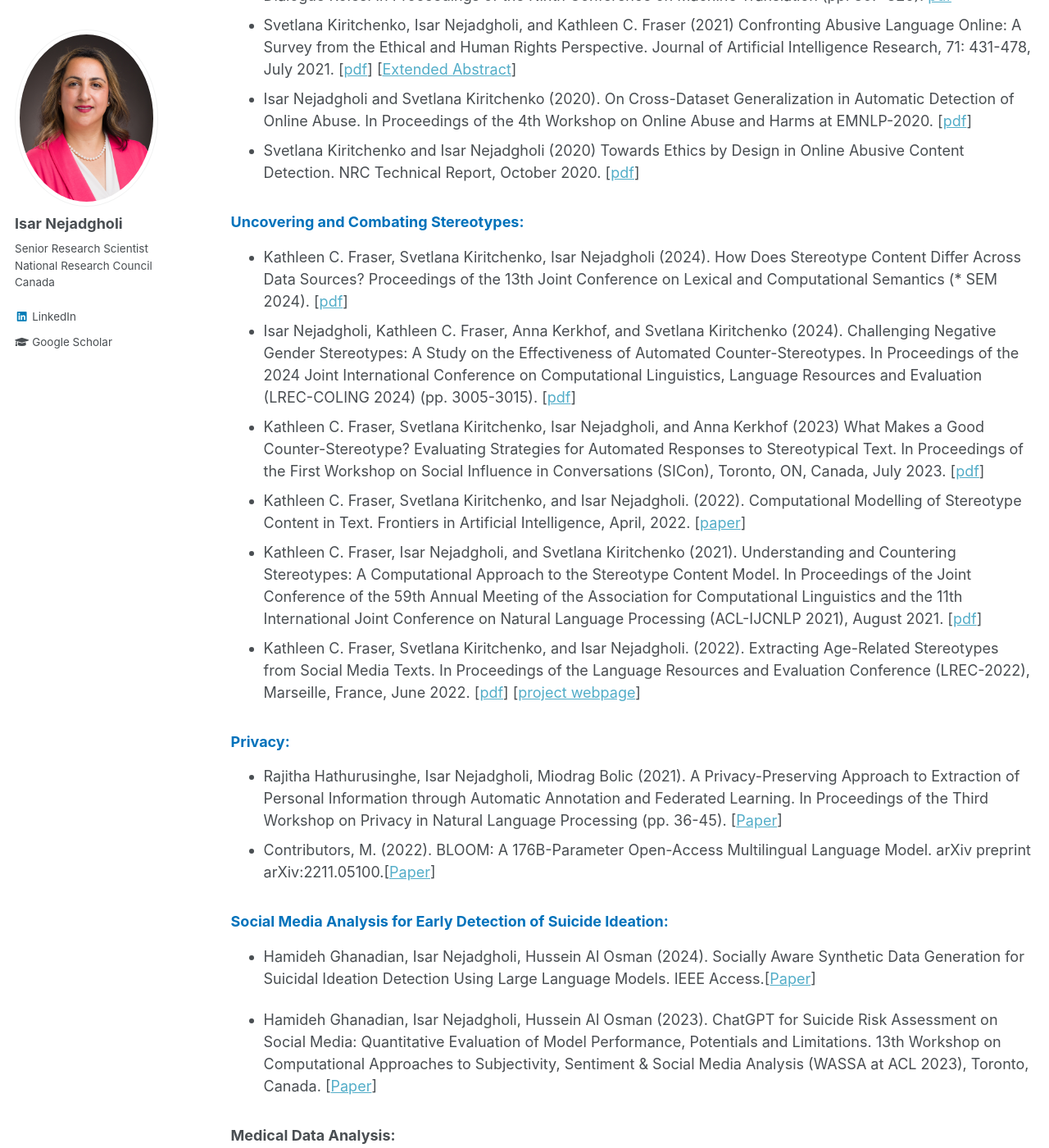
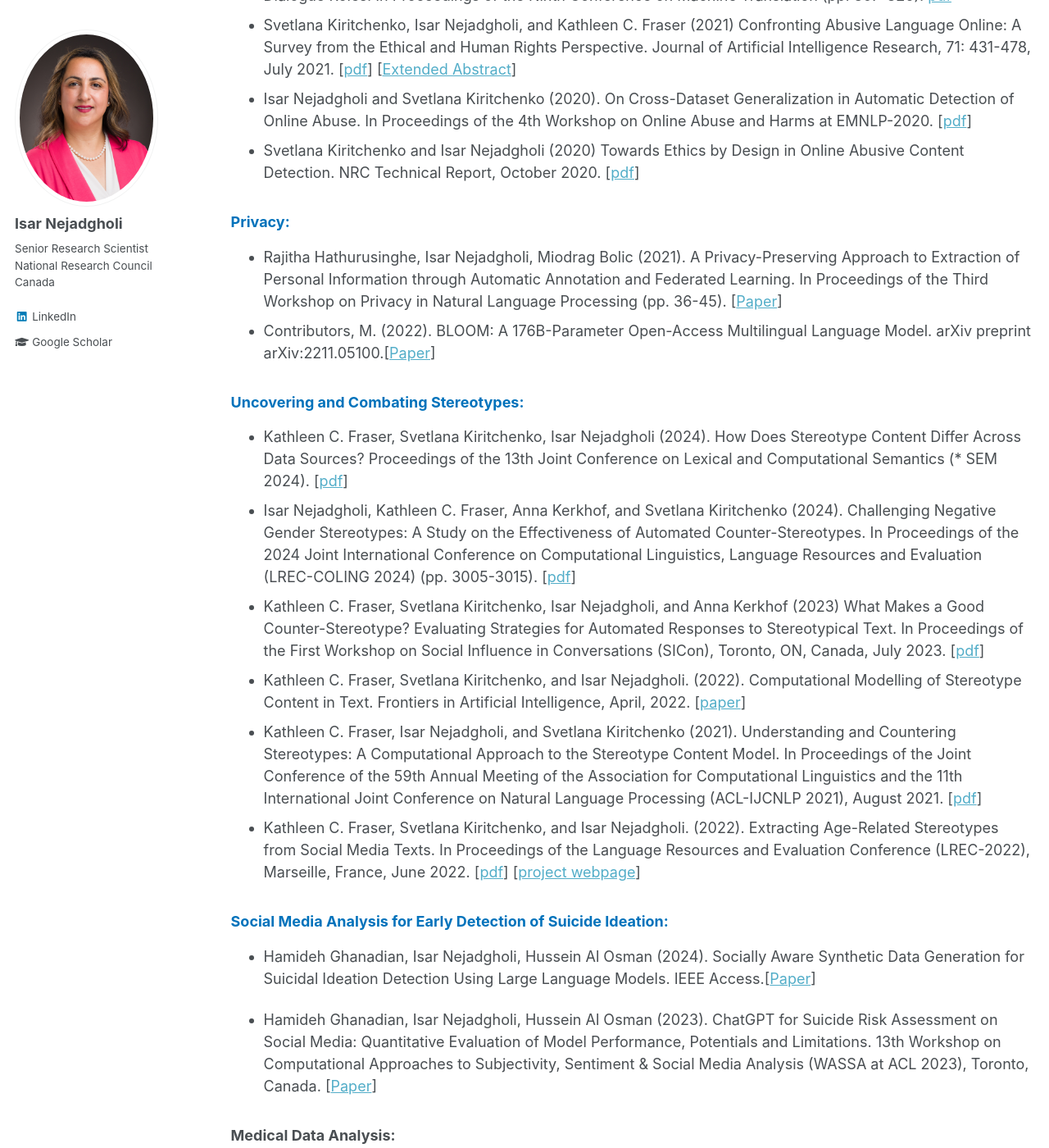
Before and after one commit to IsarNejad/IsarNejad.github.io, a Jekyll site: the page built from _pages/research.md, in a window 1280 px wide and 1400 px high, scrolled down 3905 px. Shown: the whole window at 82% size. Built offline with Jekyll 4.4.1, drawn with Linux system fonts in a browser that asks for light colours.

Commit message:
Update research.md

```diff
--- a/_pages/research.md
+++ b/_pages/research.md
@@ -93,6 +93,14 @@ author_profile: true
 - Isar Nejadgholi and Svetlana Kiritchenko (2020). On Cross-Dataset Generalization in Automatic Detection of Online Abuse. In Proceedings of the 4th Workshop on Online Abuse and Harms at EMNLP-2020. [[pdf](https://aclanthology.org/2020.alw-1.20/)]
 - Svetlana Kiritchenko and Isar Nejadgholi (2020) Towards Ethics by Design in Online Abusive Content Detection. NRC Technical Report, October 2020. [[pdf](https://www.svkir.com/papers/Kiritchenko-Nejadgholi-online-abuse-ArXiv-2020.pdf)]
 
+<a id="privacy"></a>
+
+{: .gray}
+### Privacy:
+ - Rajitha Hathurusinghe, Isar Nejadgholi, Miodrag Bolic (2021). A Privacy-Preserving Approach to Extraction of Personal Information through Automatic Annotation and Federated Learning. In Proceedings of the Third Workshop on Privacy in Natural Language Processing (pp. 36-45). [[Paper](https://arxiv.org/abs/2105.09198)]
+ - Contributors, M. (2022). BLOOM: A 176B-Parameter Open-Access Multilingual Language Model. arXiv preprint arXiv:2211.05100.[[Paper](https://inria.hal.science/hal-03850124/document)]
+
+
 <a id="Stereo-NL"></a>
 
 {: .gray}
@@ -104,13 +112,6 @@ author_profile: true
 - Kathleen C. Fraser, Svetlana Kiritchenko, and Isar Nejadgholi. (2022). Computational Modelling of Stereotype Content in Text. Frontiers in Artificial Intelligence, April, 2022. [[paper](https://www.frontiersin.org/articles/10.3389/frai.2022.826207/full)]
 - Kathleen C. Fraser, Isar Nejadgholi, and Svetlana Kiritchenko (2021). Understanding and Countering Stereotypes: A Computational Approach to the Stereotype Content Model. In Proceedings of the Joint Conference of the 59th Annual Meeting of the Association for Computational Linguistics and the 11th International Joint Conference on Natural Language Processing (ACL-IJCNLP 2021), August 2021. [[pdf](https://aclanthology.org/2021.acl-long.50/)]
 - Kathleen C. Fraser, Svetlana Kiritchenko, and Isar Nejadgholi. (2022). Extracting Age-Related Stereotypes from Social Media Texts. In Proceedings of the Language Resources and Evaluation Conference (LREC-2022), Marseille, France, June 2022. [[pdf](https://aclanthology.org/2022.lrec-1.341/)] [[project webpage](https://www.svkir.com/projects/age-stereotypes.html)]
-
-<a id="privacy"></a>
-
-{: .gray}
-### Privacy:
- - Rajitha Hathurusinghe, Isar Nejadgholi, Miodrag Bolic (2021). A Privacy-Preserving Approach to Extraction of Personal Information through Automatic Annotation and Federated Learning. In Proceedings of the Third Workshop on Privacy in Natural Language Processing (pp. 36-45). [[Paper](https://arxiv.org/abs/2105.09198)]
- - Contributors, M. (2022). BLOOM: A 176B-Parameter Open-Access Multilingual Language Model. arXiv preprint arXiv:2211.05100.[[Paper](https://inria.hal.science/hal-03850124/document)]
 
 <a id="suicide"></a>
 
```
